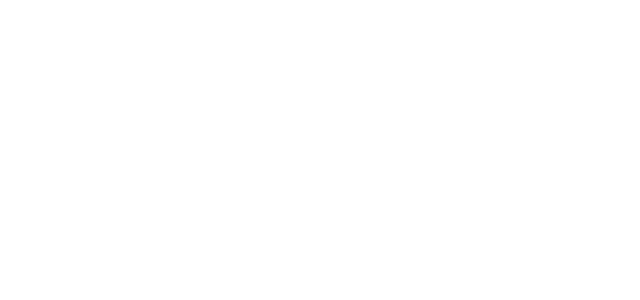
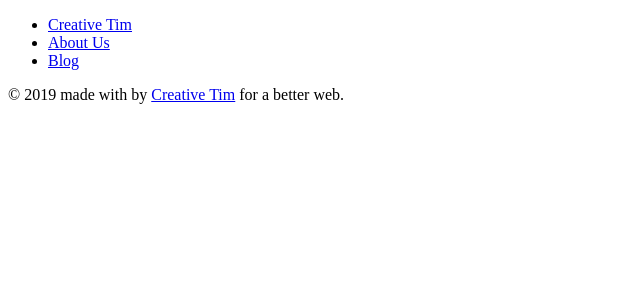
Before and after one commit to extracold1209/web_test_fron, a React (Create React App) app: page /rtl in a window 1280 px wide. Shown: the top 300 px of the page, without its empty margins (0-640 px from the left). Built offline with nearby package versions, Linux system fonts and the light colour scheme; the HTML template or start-up script is replaced by a standard one.

Commit message:
footer 추가

```diff
--- a/package.json
+++ b/package.json
@@ -16,6 +16,7 @@
     "@types/node": "^12.0.2",
     "@types/react": "^16.8.17",
     "@types/react-dom": "^16.8.4",
+    "@types/reactstrap": "^8.0.1",
     "@types/webpack": "^4.4.31",
     "bootstrap": "4.1.3",
     "chart.js": "^2.7.2",
@@ -45,6 +46,6 @@
     "prop-types": "^15.6.2",
     "react": "^16.8.6",
     "react-dom": "^16.8.6",
-    "reactstrap": "6.5.0"
+    "reactstrap": "^8.0.0"
   }
 }
--- /dev/null
+++ b/src/components/Footer.tsx
@@ -0,0 +1,38 @@
+import React from 'react';
+import { Container, Nav, NavItem, NavLink } from 'reactstrap';
+
+class Footer extends React.Component {
+  public render() {
+    return (
+      <footer className='footer'>
+        <Container fluid>
+          <Nav>
+            <NavItem>
+              <NavLink href='javascript:void(0)'>Creative Tim</NavLink>
+            </NavItem>
+            <NavItem>
+              <NavLink href='javascript:void(0)'>About Us</NavLink>
+            </NavItem>
+            <NavItem>
+              <NavLink href='javascript:void(0)'>Blog</NavLink>
+            </NavItem>
+          </Nav>
+          <div className='copyright'>
+            © {new Date().getFullYear()} made with{' '}
+            <i className='tim-icons icon-heart-2' /> by{' '}
+            <a
+              href='javascript:void(0)'
+              rel='noopener noreferrer'
+              target='_blank'
+            >
+              Creative Tim
+            </a>{' '}
+            for a better web.
+          </div>
+        </Container>
+      </footer>
+    );
+  }
+}
+
+export default Footer;
--- a/src/index.tsx
+++ b/src/index.tsx
@@ -3,6 +3,7 @@
 import ReactDOM from 'react-dom';
 import { Redirect, Route, Router, Switch } from 'react-router-dom';
 import App from './components/App';
+import Footer from './components/Footer';
 import Header from './components/Header';
 
 // import AdminLayout from "layouts/Admin/Admin.jsx";
@@ -22,6 +23,7 @@
       {/* <Route path="/rtl" render={props => <RTLLayout {...props} />} /> */}
       {/* <Redirect from="/" to="/admin/dashboard" /> */}
     </Switch>
+    <Footer />
   </Router>,
   document.getElementById('workspace'),
 );
```
Also changed, not shown: 1 other file (tests, documents, lock files or other folders).
